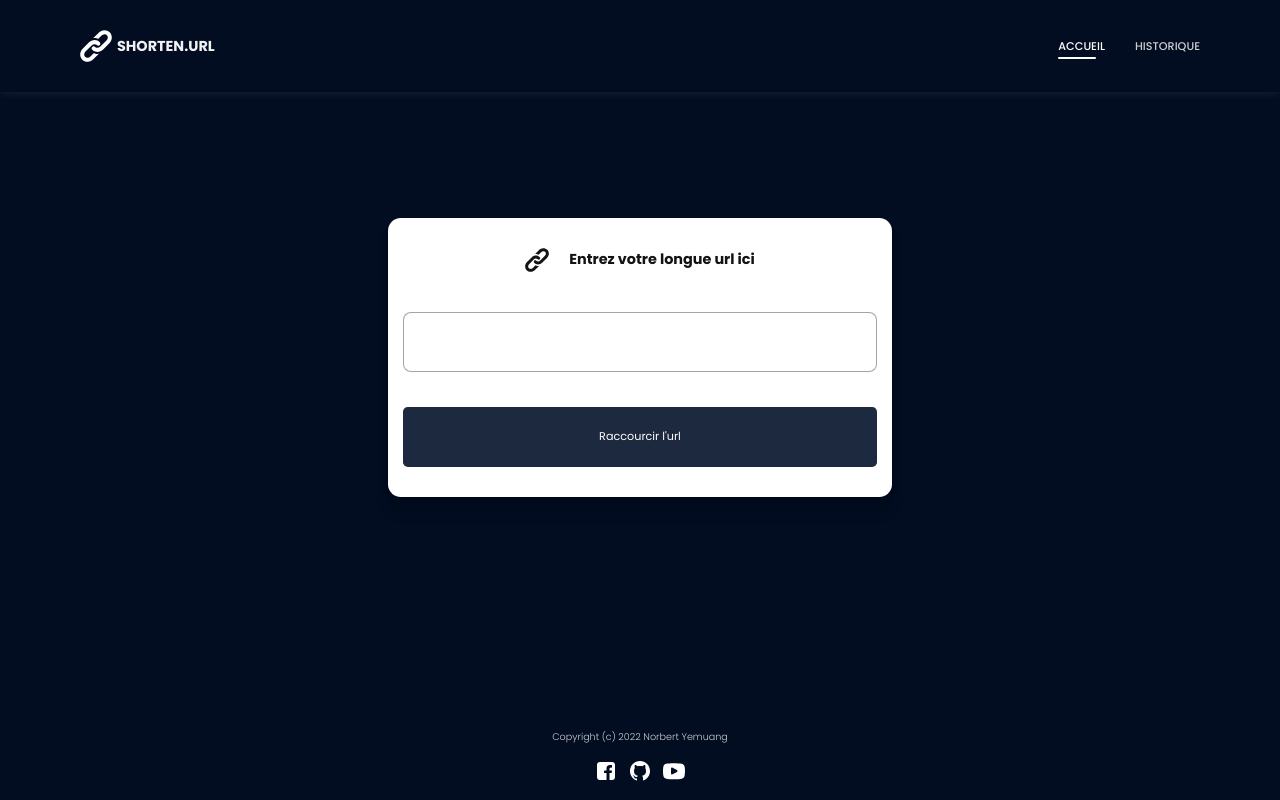
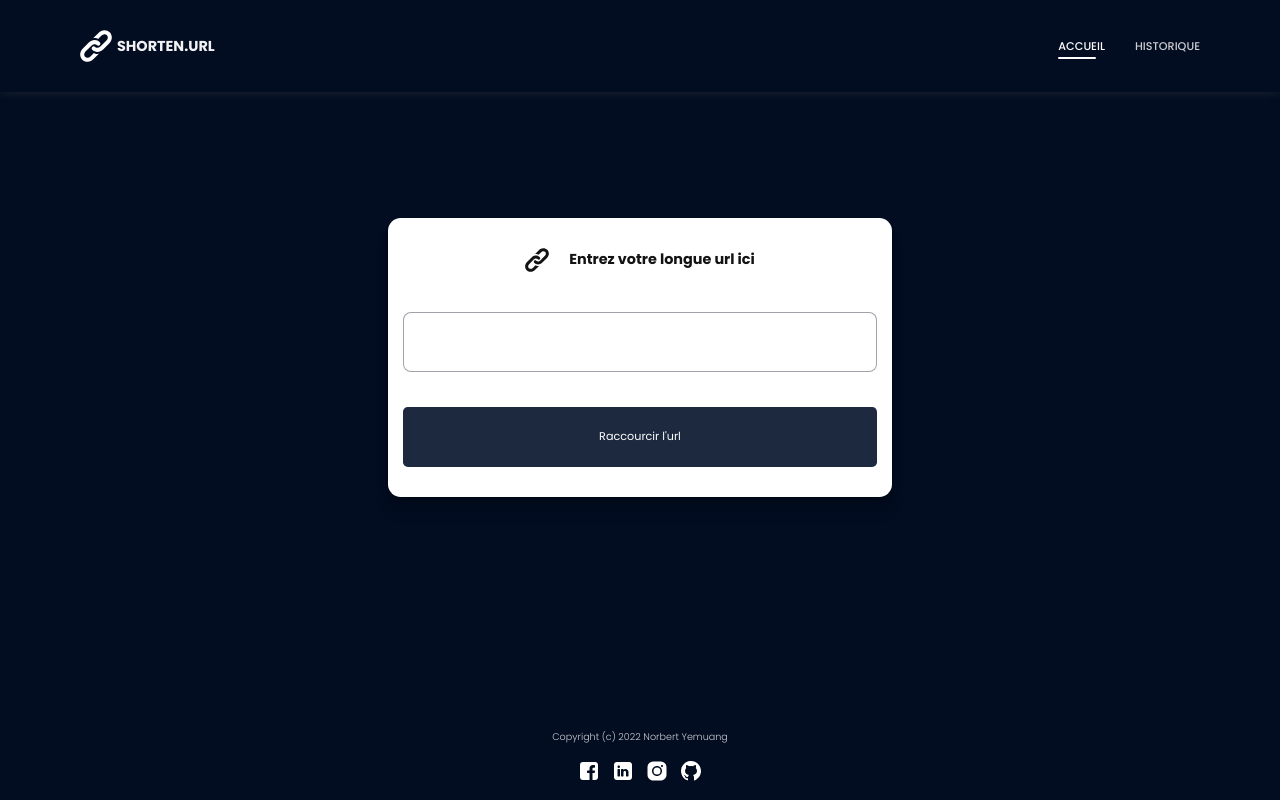
Before and after one commit to Bope142/shorten-url-app, a plain HTML site: page index.html in a window 1280 px wide. Drawn offline with Linux system fonts and the light colour scheme.

Commit message:
ajout des liens pour les reseaux sociaux

```diff
--- a/index.html
+++ b/index.html
@@ -160,15 +160,26 @@
         <footer class="container__footer">
             <p>Copyright (c) 2022 Norbert Yemuang</p>
             <div class="socialMediaLink">
-                <a href=""><svg xmlns="http://www.w3.org/2000/svg" viewBox="0 0 48 48">
+                <a href="https://fr-fr.facebook.com/people/Norbert-Bope-Yemuang-Officiel/100063692963866/" class="link-media-share" title="mon compte facebook">
+                    <svg xmlns="http://www.w3.org/2000/svg" viewBox="0 0 48 48">
                         <path d="M42,11.5v25c0,3.03-2.47,5.5-5.5,5.5H31V28h3.62c0.51,0,0.94-0.38,1-0.88l0.37-3c0.04-0.28-0.05-0.57-0.24-0.78 C35.56,23.12,35.29,23,35,23h-4v-3.5c0-1.1,0.9-2,2-2h2c0.55,0,1-0.45,1-1v-3.38c0-0.51-0.4-0.94-0.91-0.99 C35.03,12.12,33.62,12,31.83,12c-4.4,0-6.83,2.62-6.83,7.37V23h-4c-0.55,0-1,0.45-1,1v3c0,0.55,0.45,1,1,1h4v14H11.5 C8.47,42,6,39.53,6,36.5v-25C6,8.47,8.47,6,11.5,6h25C39.53,6,42,8.47,42,11.5z" fill="#FFFFFF" />
-                    </svg></a>
-                <a href=""><svg xmlns="http://www.w3.org/2000/svg" viewBox="0 0 48 48">
-                        <path d="M44,24c0,8.96-5.88,16.54-14,19.08V38c0-1.71-0.72-3.24-1.86-4.34c5.24-0.95,7.86-4,7.86-9.66c0-2.45-0.5-4.39-1.48-5.9 c0.44-1.71,0.7-4.14-0.52-6.1c-2.36,0-4.01,1.39-4.98,2.53C27.57,14.18,25.9,14,24,14c-1.8,0-3.46,0.2-4.94,0.61 C18.1,13.46,16.42,12,14,12c-1.42,2.28-0.84,4.74-0.3,6.12C12.62,19.63,12,21.57,12,24c0,5.66,2.62,8.71,7.86,9.66 c-0.67,0.65-1.19,1.44-1.51,2.34H16c-1.44,0-2-0.64-2.77-1.68c-0.77-1.04-1.6-1.74-2.59-2.03c-0.53-0.06-0.89,0.37-0.42,0.75 c1.57,1.13,1.68,2.98,2.31,4.19C13.1,38.32,14.28,39,15.61,39H18v4.08C9.88,40.54,4,32.96,4,24C4,12.95,12.95,4,24,4 S44,12.95,44,24z" fill="#FFFFFF" />
-                    </svg></a>
-                <a href=""><svg xmlns="http://www.w3.org/2000/svg" viewBox="0 0 48 48">
-                        <path d="M23.857422 8.5C17.504717 8.5 11.602344 8.9526234 8.234375 9.65625 A 1.50015 1.50015 0 0 0 8.2128906 9.6621094C5.6754768 10.230693 3.2861897 12.048234 2.7832031 14.894531 A 1.50015 1.50015 0 0 0 2.78125 14.90625C2.394836 17.200265 2 20.190694 2 24.5C2 28.801151 2.3961903 31.712324 2.8847656 34.126953C3.4000756 36.889296 5.7342165 38.761817 8.3105469 39.337891 A 1.50015 1.50015 0 0 0 8.3476562 39.347656C11.86271 40.040284 17.598467 40.5 23.951172 40.5C30.303877 40.5 36.042686 40.04028 39.558594 39.347656 A 1.50015 1.50015 0 0 0 39.595703 39.337891C42.133117 38.769306 44.522404 36.951766 45.025391 34.105469 A 1.50015 1.50015 0 0 0 45.029297 34.083984C45.409789 31.743169 45.902812 28.755621 46 24.439453 A 1.50015 1.50015 0 0 0 46 24.40625C46 20.087697 45.50571 17.078675 45.023438 14.695312C44.512192 11.927074 42.175378 10.049478 39.595703 9.4726562 A 1.50015 1.50015 0 0 0 39.476562 9.4511719C36.0464 8.9689502 30.211115 8.5 23.857422 8.5 z M 20.15625 17.001953C20.526656 16.994297 20.909531 17.081906 21.269531 17.285156L29.873047 22.146484C31.324047 22.966484 31.324047 25.035469 29.873047 25.855469L21.269531 30.716797C19.830531 31.528797 18.037109 30.500328 18.037109 28.861328L18.037109 19.138672C18.037109 17.909422 19.045031 17.024922 20.15625 17.001953 z" fill="#FFFFFF" />
-                    </svg></a>
+                    </svg>
+                </a>
+                <a href="https://www.linkedin.com/in/ir-norbert-yemuang-bope-69662318a" class="link-media-share" title="mon profil linkedin">
+                    <svg xmlns="http://www.w3.org/2000/svg" viewBox="0 0 48 48">
+                        <path d="M36.5,6h-25C8.468,6,6,8.468,6,11.5v25c0,3.032,2.468,5.5,5.5,5.5h25c3.032,0,5.5-2.468,5.5-5.5v-25C42,8.468,39.532,6,36.5,6z M18,34c0,0.553-0.447,1-1,1h-3c-0.553,0-1-0.447-1-1V21c0-0.553,0.447-1,1-1h3c0.553,0,1,0.447,1,1V34z M15.5,18c-1.381,0-2.5-1.119-2.5-2.5c0-1.381,1.119-2.5,2.5-2.5s2.5,1.119,2.5,2.5C18,16.881,16.881,18,15.5,18z M35,34c0,0.553-0.447,1-1,1h-3c-0.553,0-1-0.447-1-1v-7.5c0-1.379-1.121-2.5-2.5-2.5S25,25.121,25,26.5V34c0,0.553-0.447,1-1,1h-3c-0.553,0-1-0.447-1-1V21c0-0.553,0.447-1,1-1h3c0.553,0,1,0.447,1,1v0.541C26.063,20.586,27.462,20,29,20c3.309,0,6,2.691,6,6V34z" fill="#FFFFFF" />
+                    </svg>
+                </a>
+                <a href="https://www.instagram.com/ir_norbert_bope_officiel/" class="link-media-share" title="mon compte instagram">
+                    <svg xmlns="http://www.w3.org/2000/svg" viewBox="0 0 48 48">
+                        <path d="M16.5 5C10.159 5 5 10.159 5 16.5L5 31.5C5 37.841 10.159 43 16.5 43L31.5 43C37.841 43 43 37.841 43 31.5L43 16.5C43 10.159 37.841 5 31.5 5L16.5 5 z M 34 12C35.105 12 36 12.895 36 14C36 15.104 35.105 16 34 16C32.895 16 32 15.104 32 14C32 12.895 32.895 12 34 12 z M 24 14C29.514 14 34 18.486 34 24C34 29.514 29.514 34 24 34C18.486 34 14 29.514 14 24C14 18.486 18.486 14 24 14 z M 24 17 A 7 7 0 1 0 24 31 A 7 7 0 1 0 24 17 z" fill="#FFFFFF" />
+                    </svg>
+                </a>
+                <a href="https://github.com/Bope142" class="link-media-share" title="mon profil github">
+                    <svg xmlns="http://www.w3.org/2000/svg" viewBox="0 0 24 24">
+                        <path d="M10.9,2.1c-4.6,0.5-8.3,4.2-8.8,8.7c-0.5,4.7,2.2,8.9,6.3,10.5C8.7,21.4,9,21.2,9,20.8v-1.6c0,0-0.4,0.1-0.9,0.1 c-1.4,0-2-1.2-2.1-1.9c-0.1-0.4-0.3-0.7-0.6-1C5.1,16.3,5,16.3,5,16.2C5,16,5.3,16,5.4,16c0.6,0,1.1,0.7,1.3,1c0.5,0.8,1.1,1,1.4,1 c0.4,0,0.7-0.1,0.9-0.2c0.1-0.7,0.4-1.4,1-1.8c-2.3-0.5-4-1.8-4-4c0-1.1,0.5-2.2,1.2-3C7.1,8.8,7,8.3,7,7.6C7,7.2,7,6.6,7.3,6 c0,0,1.4,0,2.8,1.3C10.6,7.1,11.3,7,12,7s1.4,0.1,2,0.3C15.3,6,16.8,6,16.8,6C17,6.6,17,7.2,17,7.6c0,0.8-0.1,1.2-0.2,1.4 c0.7,0.8,1.2,1.8,1.2,3c0,2.2-1.7,3.5-4,4c0.6,0.5,1,1.4,1,2.3v2.6c0,0.3,0.3,0.6,0.7,0.5c3.7-1.5,6.3-5.1,6.3-9.3 C22,6.1,16.9,1.4,10.9,2.1z" fill="#333333" />
+                    </svg>
+                </a>
             </div>
         </footer>
 
```
